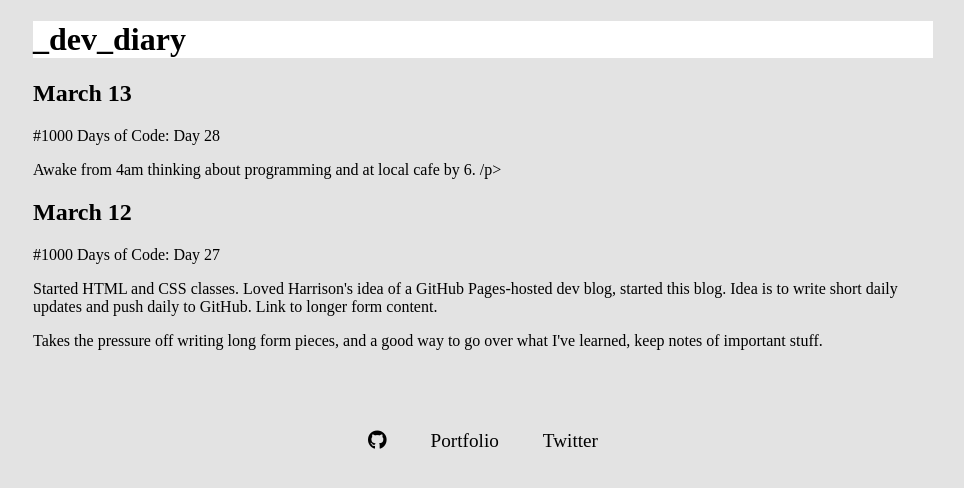
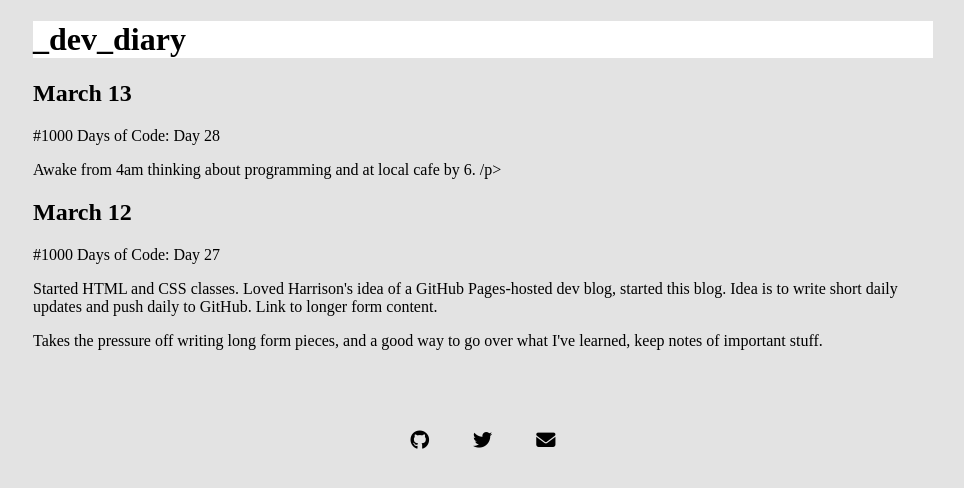
Before and after one commit to JoshTeperman/_dev_diary, a plain HTML site: page index.html in a window 1280 px wide. Shown: the whole page, without its empty margins (157-1121 px from the left). Drawn offline with Linux system fonts and the light colour scheme.

Commit message:
added mail and twitter buttons

```diff
--- a/index.html
+++ b/index.html
@@ -5,7 +5,7 @@
   <meta name="viewport" content="width=device-width, initial-scale=1.0">
   <meta http-equiv="X-UA-Compatible" content="ie=edge">
   <script src="https://use.fontawesome.com/19bd303904.js"></script>
-  <!-- <link rel="stylesheet" href="path/to/font-awesome/css/font-awesome.min.css"> -->
+  <!-- <link rel="stylesheet" href="path/to/font-awesome/css/font-awesome.min.css">   -->
   <link rel="stylesheet" href="./style.css">
   <title>_dev diary</title>
 </head>
@@ -33,9 +33,9 @@
     <footer>
       <div id="socials">
         <ul>
-          <li><a href="https://github.com/JoshTeperman/"><i class="fa fa-github logo" aria-hidden="true"></i></a></li>
-          <li>Portfolio</li>
-          <li>Twitter</li>
+          <li><a href="https://github.com/JoshTeperman/"><i class="fa fa-github logo"></i></a></li>
+          <li><a href="https://twitter.com/joshteperman"><i class="fa fa-twitter logo"></i></a></li>
+          <li><a href="mailto:joshteperman@gmail.com"><i class="fa fa-envelope logo"></i> </a></li>
         </ul>
       </div>
     </footer>
```
